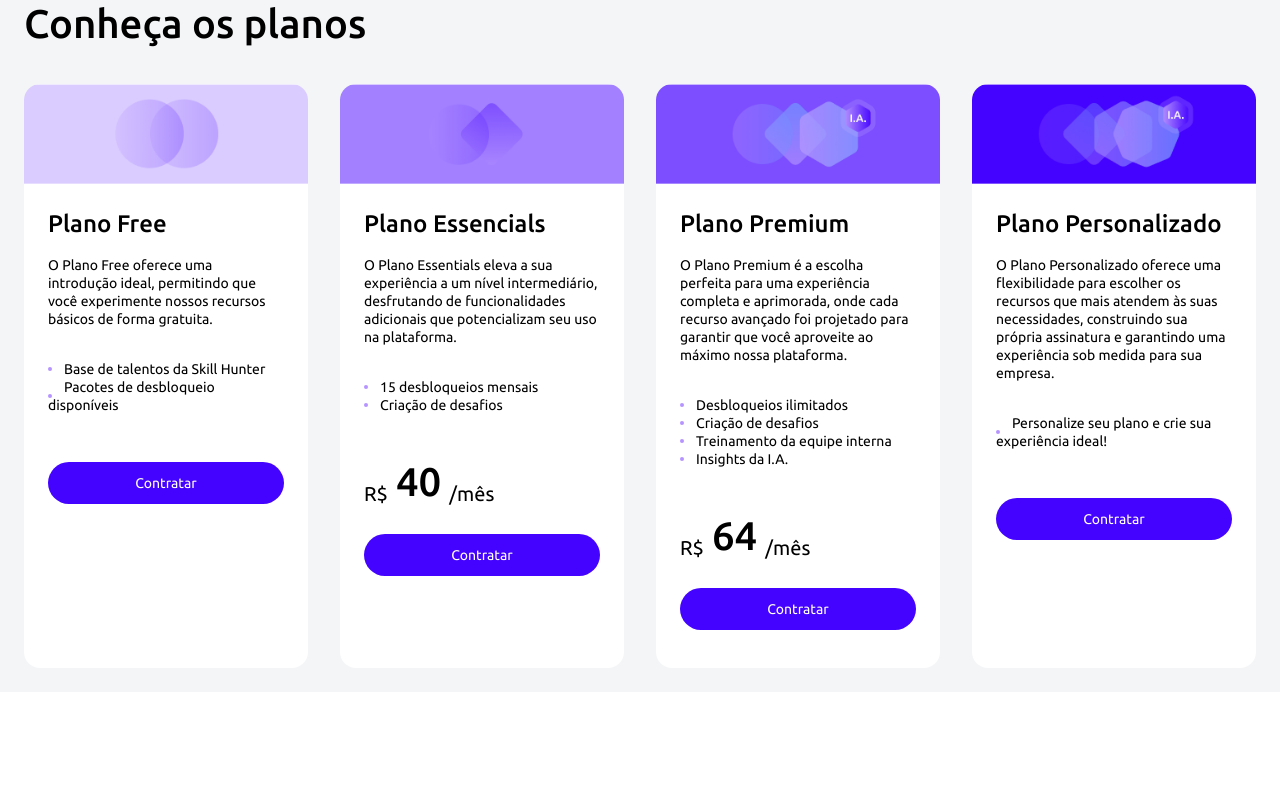
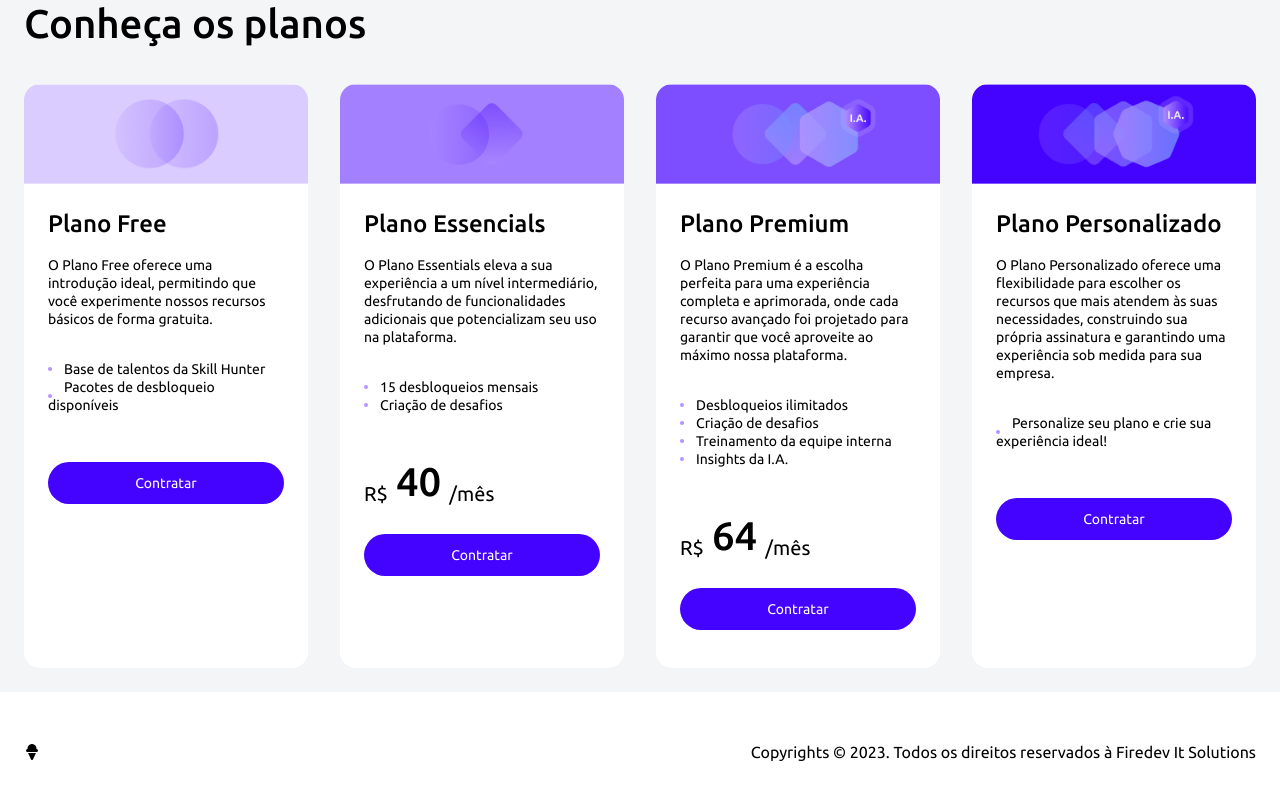
Before and after one commit to edusilva-dev/sh-lp, a React (Vite) app: page / in a window 1280 px wide. Shown: the part 2406-3206 px from the top of the page. Before the commit the page ends 3098 px from the top, so only its background shows below. Built offline with nearby package versions, Linux system fonts and the light colour scheme.

Commit message:
feat: cria footer e adiciona a pagina (falta adicionar logo)

```diff
--- a/src/App.tsx
+++ b/src/App.tsx
@@ -4,6 +4,7 @@ import { Highlight } from './components/highlight';
 import { Tabs } from './components/tabs';
 import { Candidate } from './pages/candidate';
 import { Recruiter } from './pages/recruiter';
+import { Footer } from './components/footer';
 
 export const App = () => {
 	return (
@@ -20,6 +21,8 @@ export const App = () => {
 					</TabPanel>
 				</Tabs>
 			</main>
+
+			<Footer />
 		</>
 	);
 };
--- /dev/null
+++ b/src/components/footer/footer.component.tsx
@@ -0,0 +1,20 @@
+import { Stack, Typography } from '@mui/material';
+import { FC } from 'react';
+import { FaIceCream } from 'react-icons/fa';
+
+export const Footer: FC = () => {
+	return (
+		<Stack
+			direction={[ 'column', 'row' ]}
+			alignItems={[ 'flex-start', 'center' ]}
+			justifyContent='space-between'
+			sx={{ px: 3, py: 6, }}
+		>
+			<FaIceCream />
+
+			<Typography variant='body1' mt={[ 6, 0 ]}>
+        Copyrights © 2023. Todos os direitos reservados à Firedev It Solutions
+			</Typography>
+		</Stack>
+	);
+};
--- /dev/null
+++ b/src/components/footer/index.ts
@@ -0,0 +1 @@
+export * from './footer.component';
```
